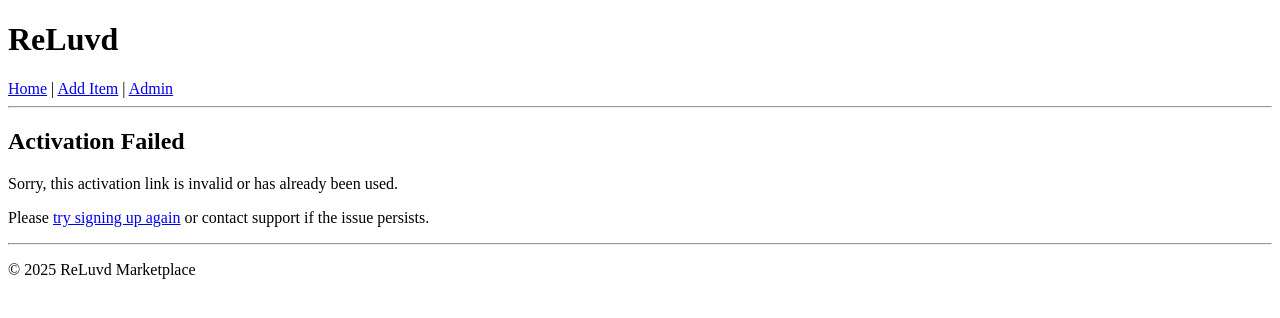
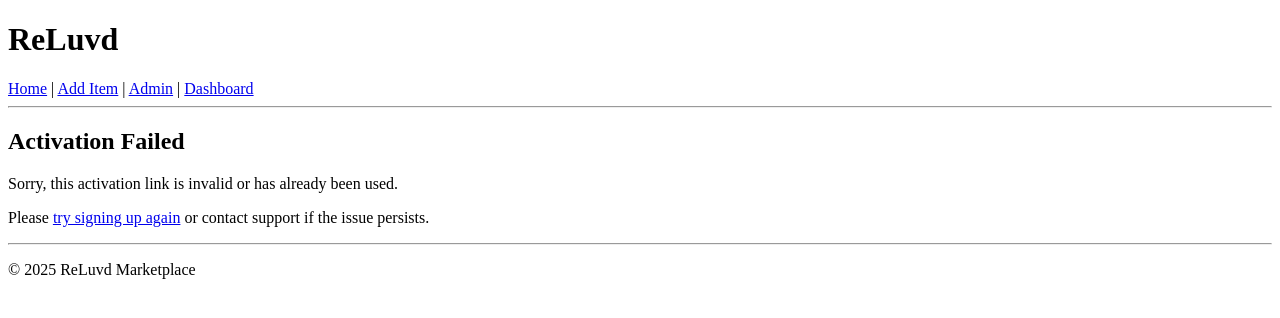
Before and after one commit to mr-aust1n/milestone-project-four, a Django app: page /accounts/activate/1/1/ in a window 1280 px wide. Shown: the top 318 px of the page. Run offline with Django 5.2, Linux system fonts and the light colour scheme.

Commit message:
FEAT: Added dashboard to the nav

```diff
--- a/templates/base.html
+++ b/templates/base.html
@@ -14,7 +14,8 @@
         <nav>
             <a href="/">Home</a> |
             <a href="/add/">Add Item</a> |
-            <a href="/admin/">Admin</a>
+            <a href="/admin/">Admin</a> |
+            <a href="/dashboard/">Dashboard</a>
         </nav>
         <hr>
     </header>
```
